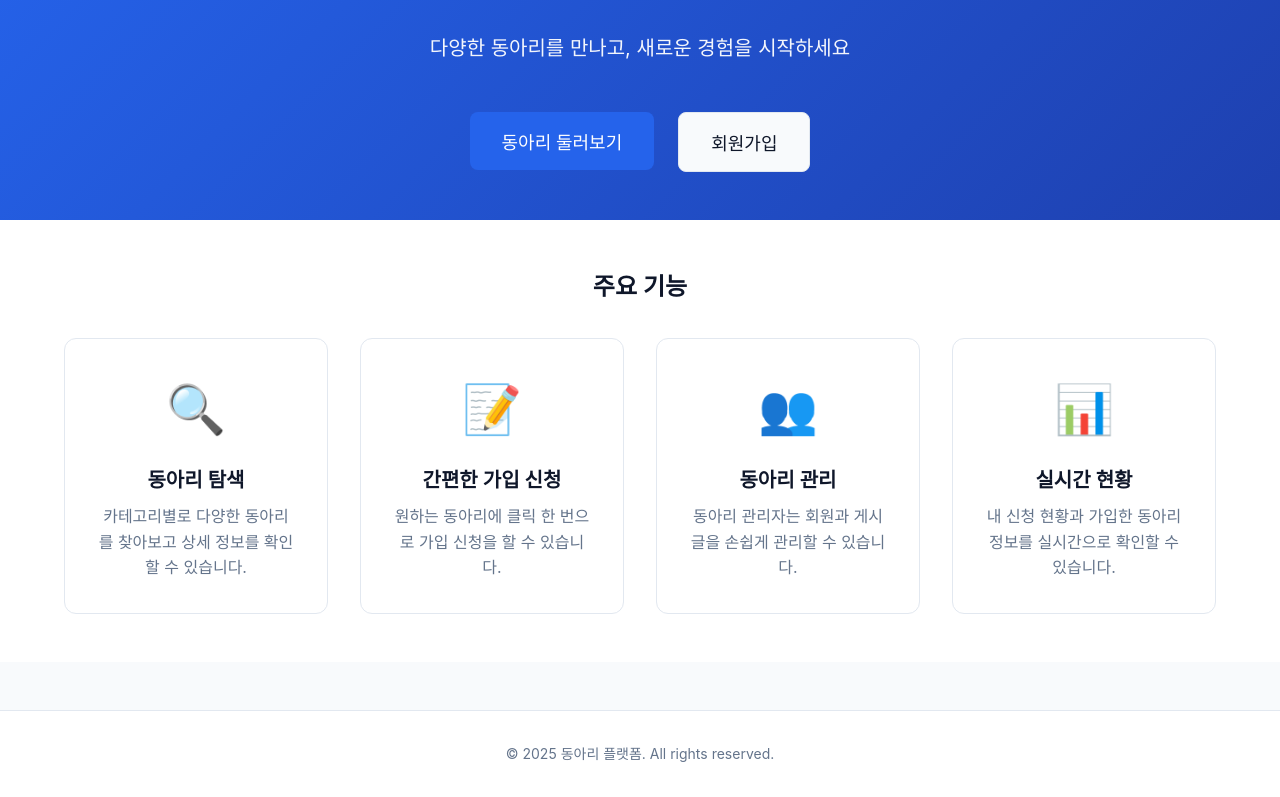
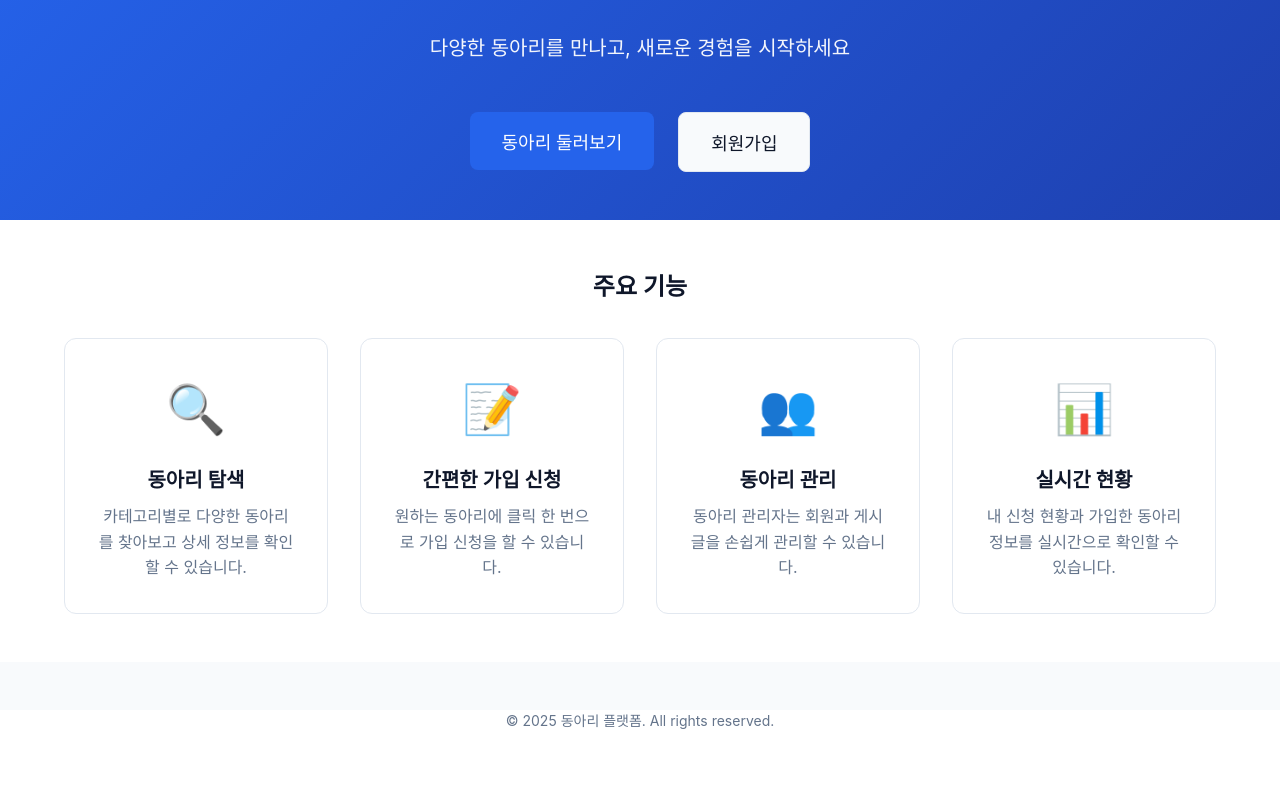
Before and after one commit to TheSalts/db_project, a React (Vite) app in the folder client/: page / in a window 1280 px wide. Shown: the part 222-1019 px from the top of the page. After the commit the page ends 954 px from the top, so only its background shows below. Built offline with nearby package versions, Linux system fonts and the light colour scheme; no server answers.

Commit message:
Fixed footer tag

```diff
--- a/client/src/components/Layout.tsx
+++ b/client/src/components/Layout.tsx
@@ -15,11 +15,9 @@ const Layout = ({ children }: LayoutProps) => {
         <div className="layout">
             <Navbar />
             <main className="main-content">{children}</main>
-            <footer className="footer">
-                <div className="container">
-                    <p className="footer-text">© 2025 동아리 플랫폼. All rights reserved.</p>
-                </div>
-            </footer>
+            <div className="container">
+                <p className="footer-text">© 2025 동아리 플랫폼. All rights reserved.</p>
+            </div>
         </div>
     );
 };
```
